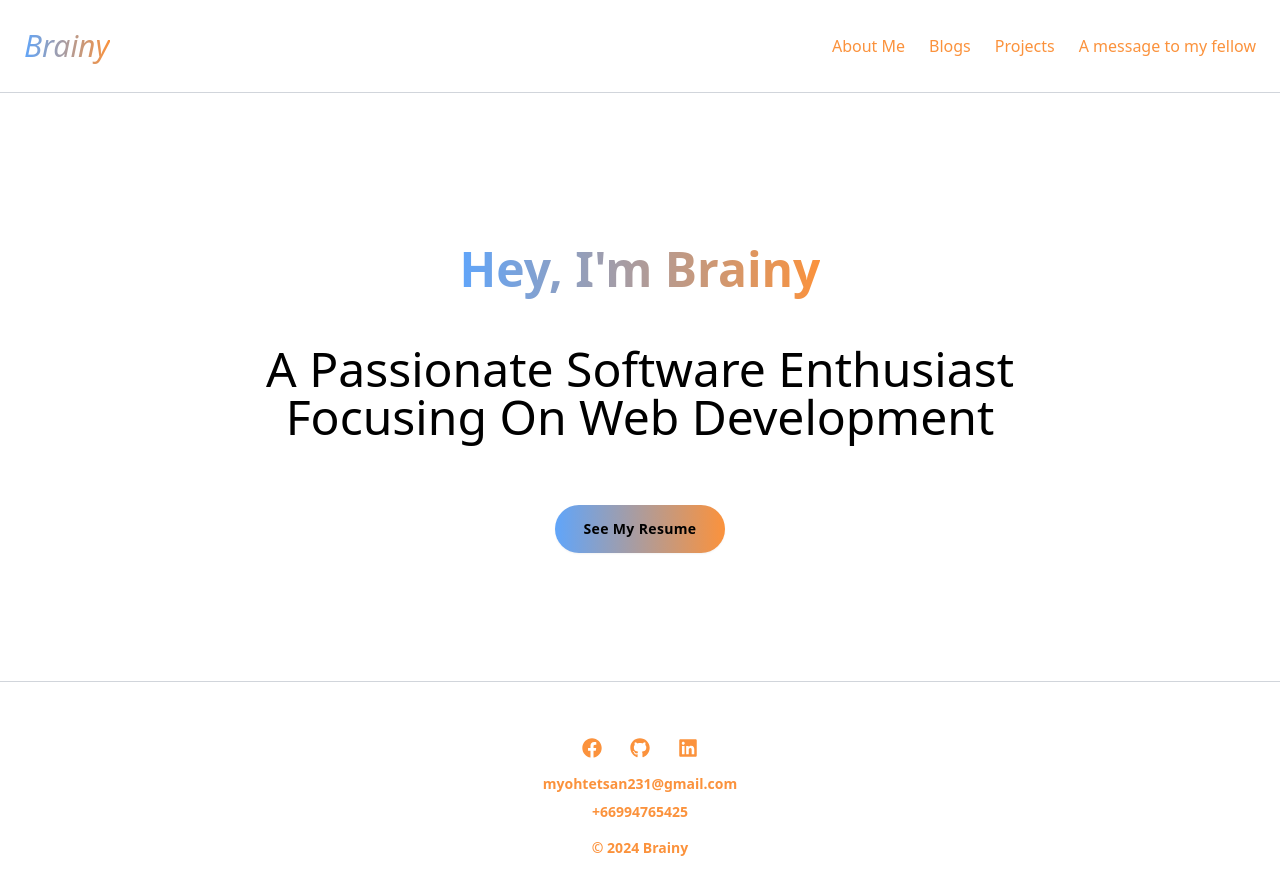
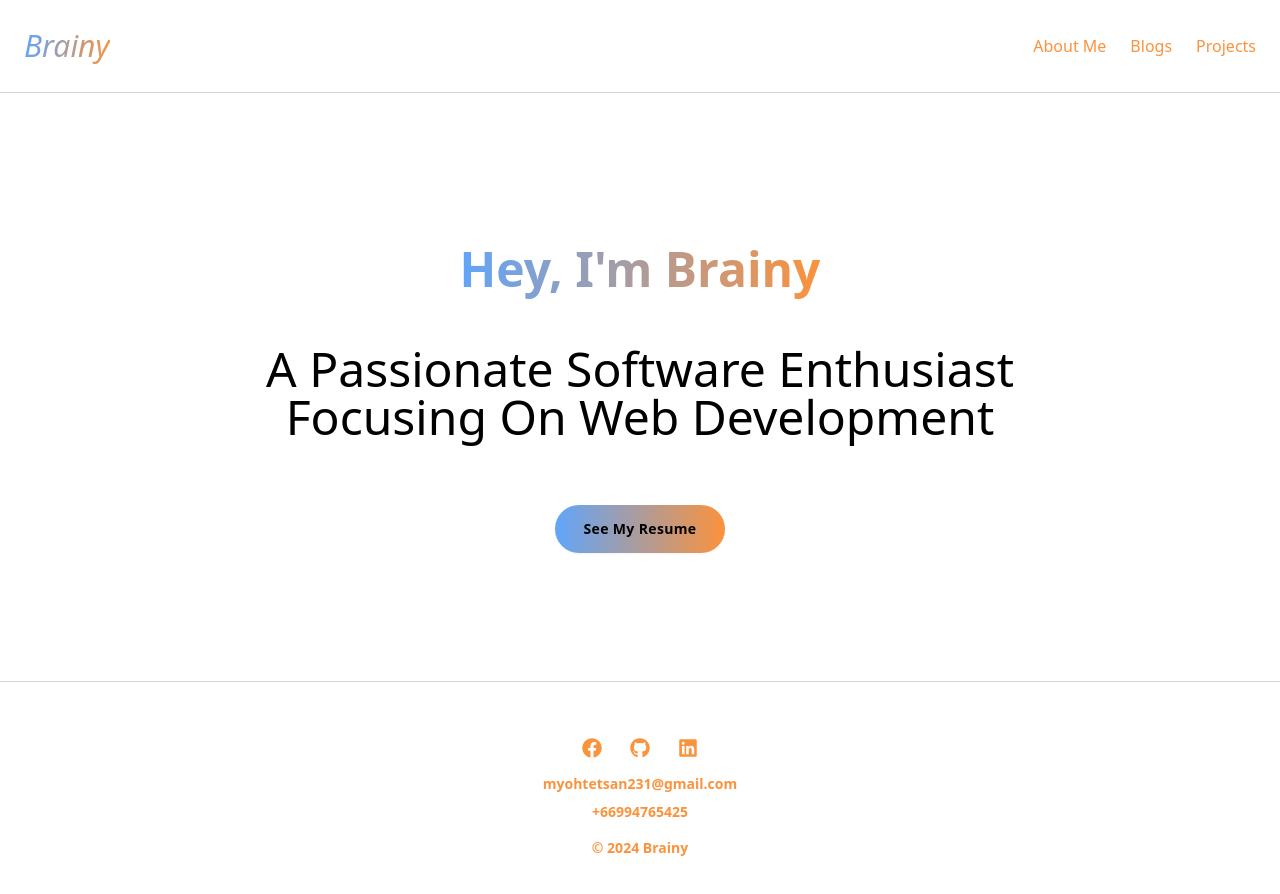
Before and after one commit to Myo-Htet-San-Brainy/NextPortfolio, a Next.js app: page / in a window 1280 px wide. Shown: the top 894 px of the page. Built offline with nearby package versions, Linux system fonts and the light colour scheme.

Commit message:
blogs section fully done

```diff
--- a/app/blogs/page.js
+++ b/app/blogs/page.js
@@ -9,7 +9,7 @@ const page = async () => {
   // }
   return (
     <main>
-      <div className="w-[80%] max-w-screen-xl mx-auto pt-12 grid gap-4 md:grid-cols-2 lg:grid-cols-3 ">
+      <div className="w-[80%] max-w-screen-xl mx-auto py-12 grid gap-4 md:grid-cols-2 lg:grid-cols-3 ">
         {blogs.map((blog) => {
           return <BlogCard key={blog._id} {...blog} />;
         })}
--- a/app/lib/staticdata.js
+++ b/app/lib/staticdata.js
@@ -16,11 +16,11 @@ export const navLinks = [
     pathname: "/projects",
     name: "Projects",
   },
-  {
-    id: 4,
-    pathname: "/amessagetomyfellow",
-    name: "A message to my fellow",
-  },
+  // {
+  //   id: 4,
+  //   pathname: "/amessagetomyfellow",
+  //   name: "A message to my fellow",
+  // },
 ];
 
 export const socialLinks = [
--- a/app/projects/page.js
+++ b/app/projects/page.js
@@ -9,7 +9,7 @@ const page = async () => {
   // }
   return (
     <main>
-      <div className="w-[80%] max-w-screen-xl mx-auto pt-12 grid gap-4 md:grid-cols-2 lg:grid-cols-3 ">
+      <div className="w-[80%] max-w-screen-xl mx-auto py-12 grid gap-4 md:grid-cols-2 lg:grid-cols-3 ">
         {projects.map((project) => {
           return <ProjectCard key={project._id} {...project} />;
         })}
--- a/app/ui/BlogCard.js
+++ b/app/ui/BlogCard.js
@@ -1,6 +1,7 @@
 import React from "react";
 import { getMonthDiff } from "../lib/utils/monthDiff";
 import { trimText } from "../lib/utils/trimText";
+import Link from "next/link";
 
 const BlogCard = ({ name, text, img, readTime, createdAt }) => {
   const monthsAgo = getMonthDiff(createdAt);
@@ -22,9 +23,12 @@ const BlogCard = ({ name, text, img, readTime, createdAt }) => {
         <p className="font-light text-lg tracking-wide">
           {trimText(text) ? trimText(text, 200) + " . . ." : text}
         </p>
-        <button className="btn mt-2 text-orange-500 bg-white text-base hover:text-white hover:bg-orange-300 transition-all duration-300 border-none">
+        <Link
+          href={"/"}
+          className="btn mt-2 text-orange-500 bg-white text-base hover:text-white hover:bg-orange-300 transition-all duration-300 border-none"
+        >
           Read More
-        </button>
+        </Link>
       </div>
     </div>
   );
```
